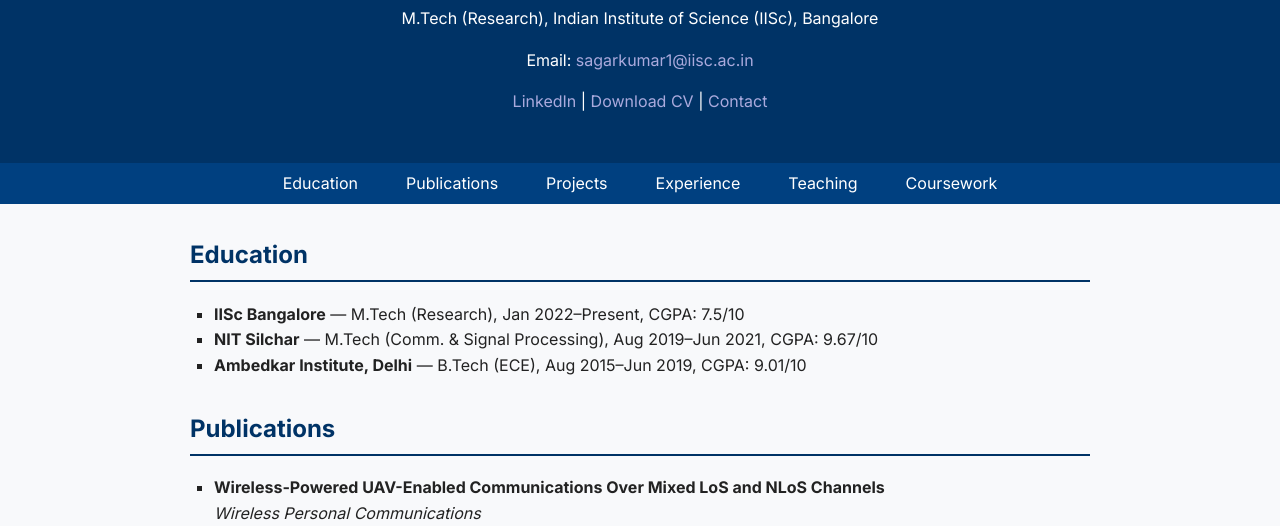
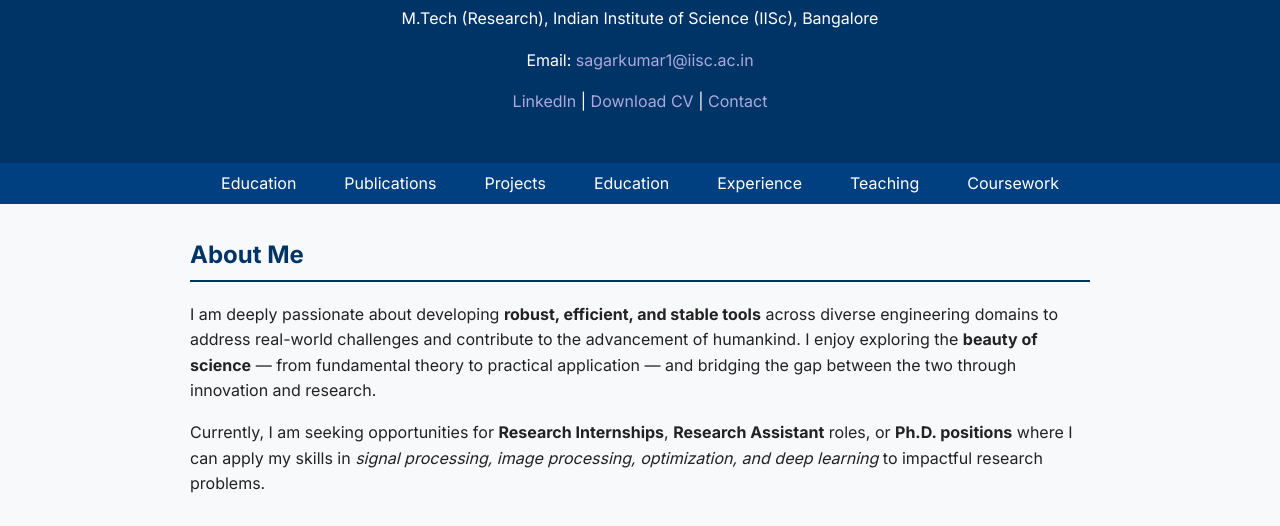
Before and after one commit to sagarkr1729/sagar.github.io, a plain HTML site: page index.html in a window 1280 px wide. Shown: the part 272-798 px from the top of the page. Drawn offline with Linux system fonts and the light colour scheme; a script that the page names is missing.

Commit message:
Update index.html

```diff
--- a/index.html
+++ b/index.html
@@ -30,13 +30,31 @@
       <li><a href="#education">Education</a></li>
       <li><a href="#publications">Publications</a></li>
       <li><a href="#projects">Projects</a></li>
+      <li><a href="#education">Education</a></li>
       <li><a href="#experience">Experience</a></li>
       <li><a href="#teaching">Teaching</a></li>
       <li><a href="#skills">Coursework</a></li>
     </ul>
   </nav>
+   <main>
+<section id="about">
+  <h2>About Me</h2>
+  <p>
+    I am deeply passionate about developing <strong>robust, efficient, and stable tools</strong> across
+    diverse engineering domains to address real-world challenges and contribute to the
+    advancement of humankind. I enjoy exploring the <strong>beauty of science</strong> — from fundamental
+    theory to practical application — and bridging the gap between the two through innovation
+    and research.
+  </p>
+  <p>
+    Currently, I am seeking opportunities for <strong>Research Internships</strong>,
+    <strong>Research Assistant</strong> roles, or <strong>Ph.D. positions</strong> where I can apply my skills
+    in <em>signal processing, image processing, optimization, and deep learning</em> to impactful
+    research problems.
+  </p>
+</section>
 
-  <main>
+
     <section id="education">
       <h2>Education</h2>
       <ul>
```
